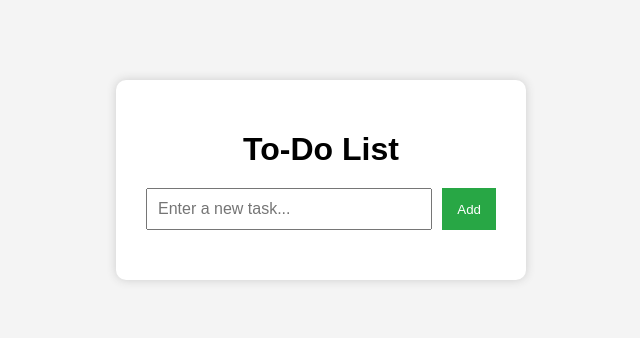
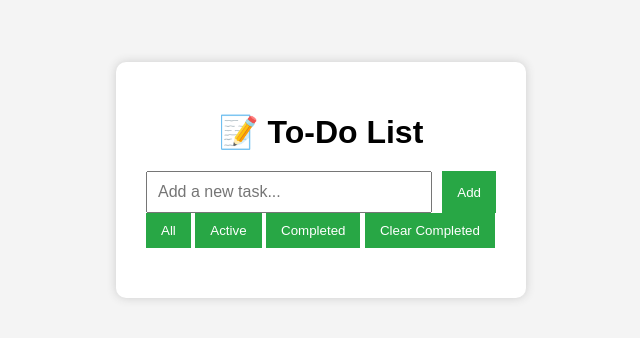
Before and after one commit to Ankit182002/to-do-list, a plain HTML site: page index.html in a window 1280 px wide. Shown: the part 228-566 px from the top of the page, without its empty margins (319-959 px from the left). Drawn offline with Linux system fonts and the light colour scheme.

Commit message:
Update index.html

```diff
--- a/index.html
+++ b/index.html
@@ -9,13 +9,23 @@
 
 <body>
     <div class="container">
-        <h1>To-Do List</h1>
+        <h1>📝 To-Do List</h1>
+
         <div class="input-section">
-            <input type="text" id="task-input" placeholder="Enter a new task...">
+            <input type="text" id="task-input" placeholder="Add a new task...">
             <button onclick="addTask()">Add</button>
         </div>
+
+        <div class="filter-section">
+            <button onclick="setFilter('all')" class="active">All</button>
+            <button onclick="setFilter('active')">Active</button>
+            <button onclick="setFilter('completed')">Completed</button>
+            <button onclick="clearCompleted()">Clear Completed</button>
+        </div>
+
         <ul id="task-list"></ul>
     </div>
+
     <script src="script.js"></script>
 </body>
 
```
